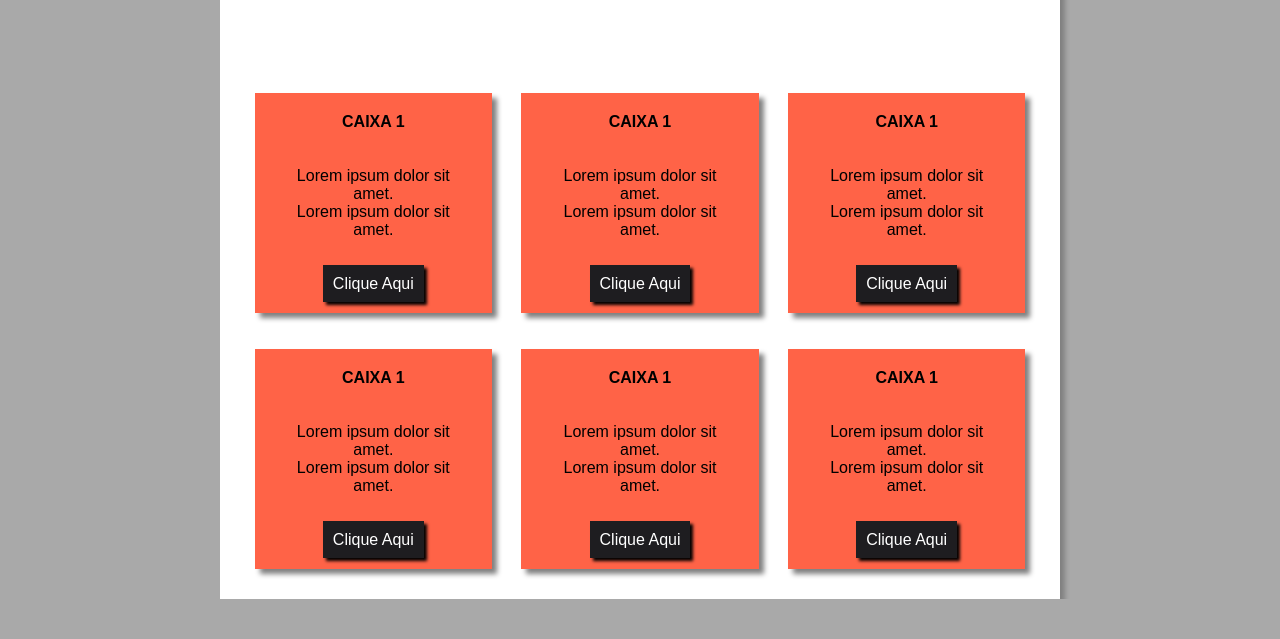
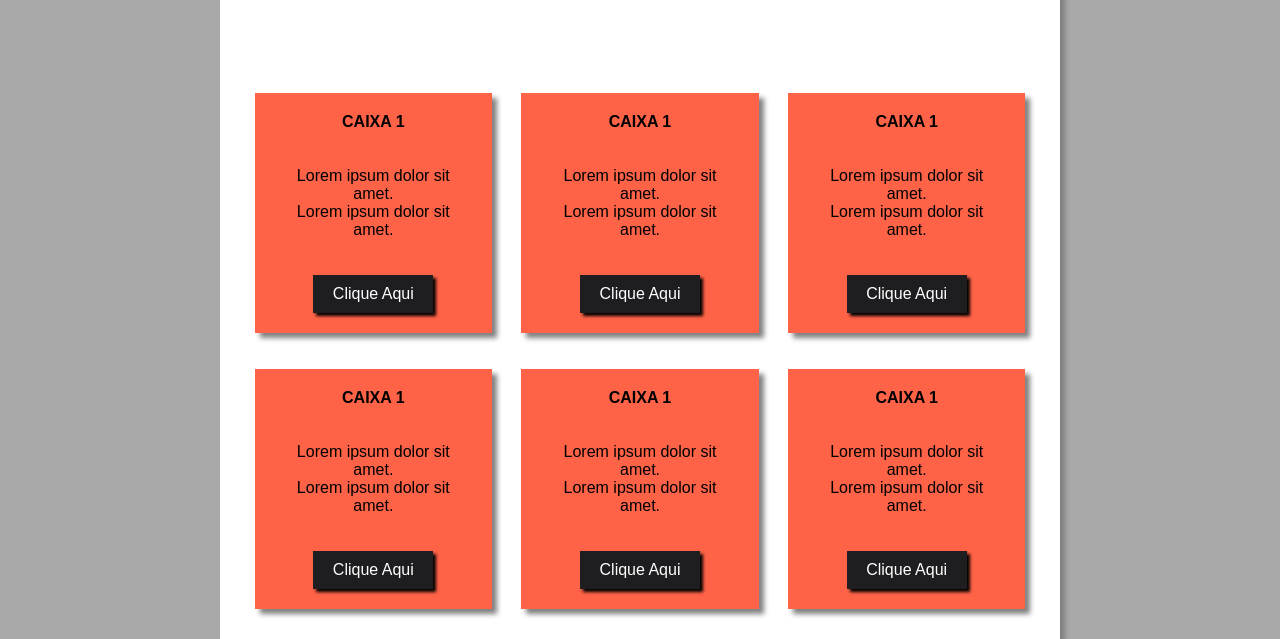
Before and after one commit to ThLemoos/box-model, a plain HTML site: page index.html in a window 1280 px wide. Shown: the part 291-930 px from the top of the page. Before the commit the page ends 890 px from the top, so only its background shows below. Drawn offline with Linux system fonts and the light colour scheme.

Commit message:
adicionado display block na tag a

```diff
--- a/index.html
+++ b/index.html
@@ -108,17 +108,23 @@
         }
 
         .caixas a {
+            display: block;
             color: white;
             text-decoration: none;
             background-color: #1e1d20;
             padding: 10px;
             transition: 0.3s ease;
             box-shadow: 3px 3px 3px black;
+            transition: 0.3s ease;
+            width: 100px;
+            margin-left: auto;
+            margin-right: auto;
         }
 
         .caixas a:hover {
+            transform: scale(1.1);
+            background-color: white;
             color: black;
-            background-color: white;
         }
 
     </style>
```
